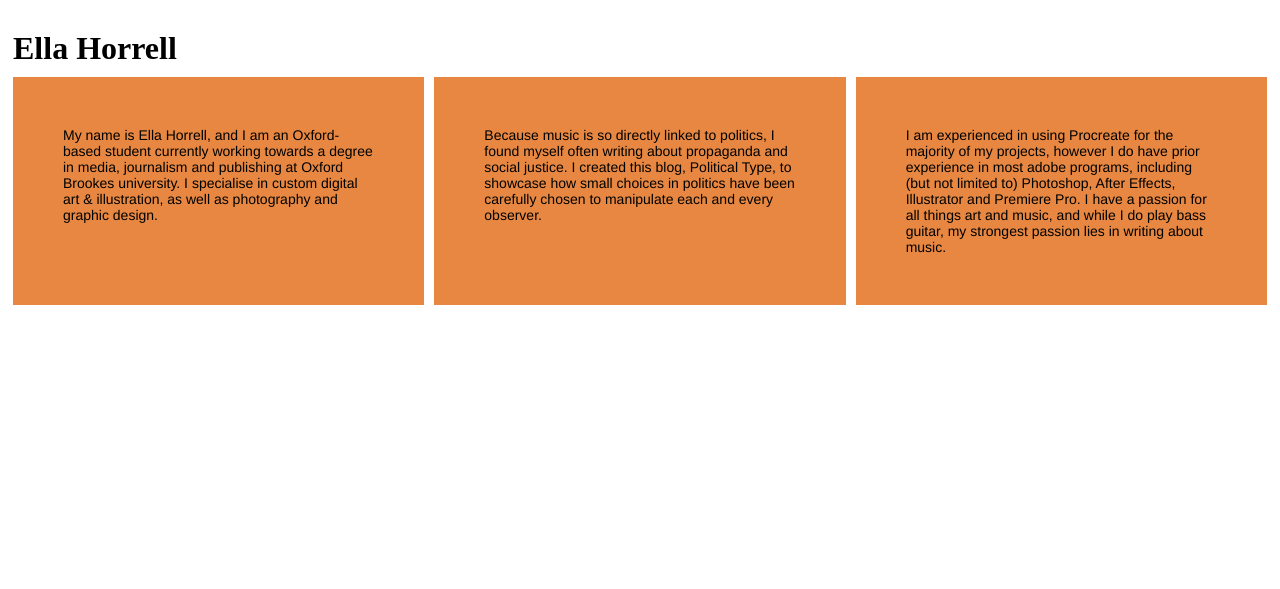
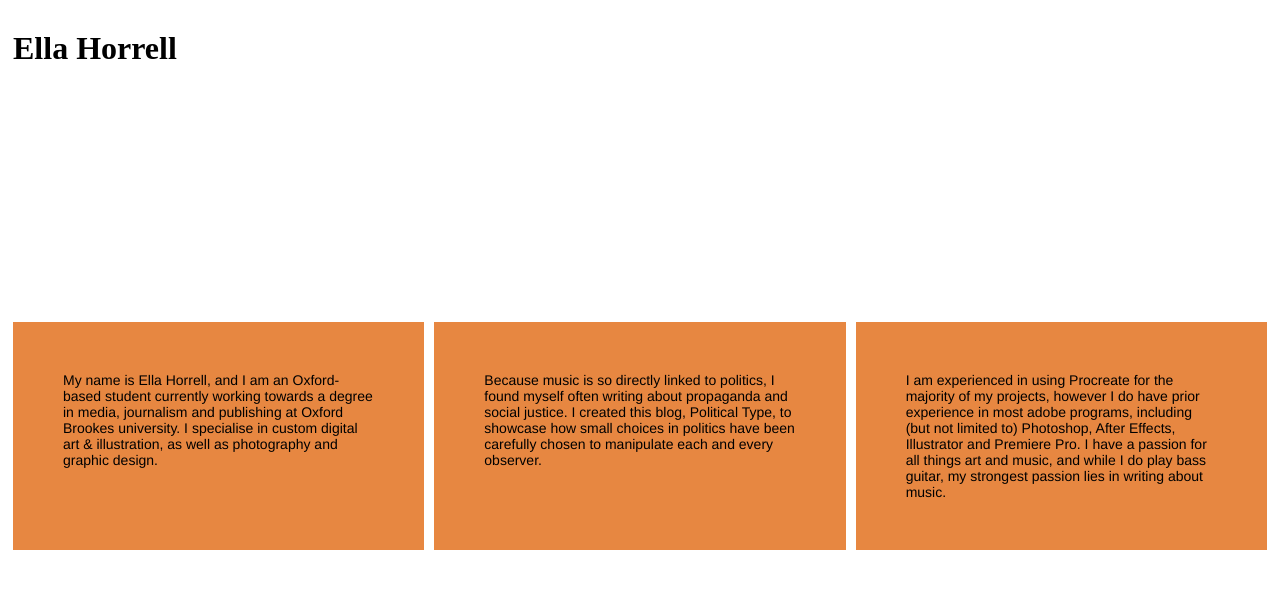
Before and after one commit to ellahorrell/brookesblog, a Jekyll site: the page aboutme/index.html, which Jekyll copies as it is, in a window 1280 px wide. Shown: the top 589 px of the page. Built offline with Jekyll 4.4.1, drawn with Linux system fonts in a browser that asks for light colours.

Commit message:
Update styles.css

```diff
--- a/aboutme/css/styles.css
+++ b/aboutme/css/styles.css
@@ -7,7 +7,7 @@ body {
 }
 
 h1 {
-margin: 30px 90px 5px 5px;
+margin: 30px 5px 250px 5px;
 }
 
 p{
```
